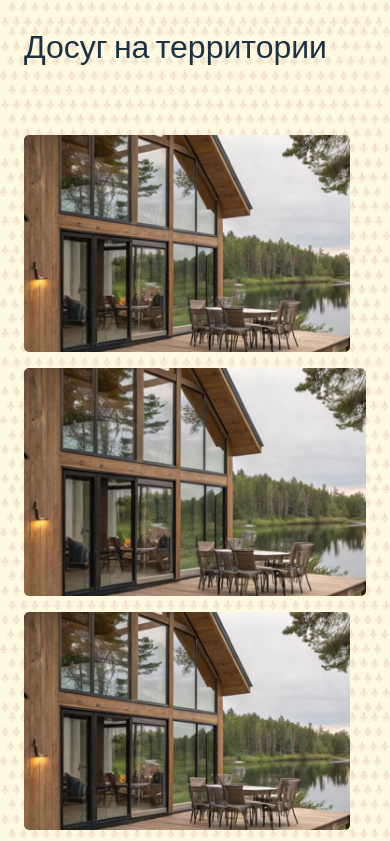
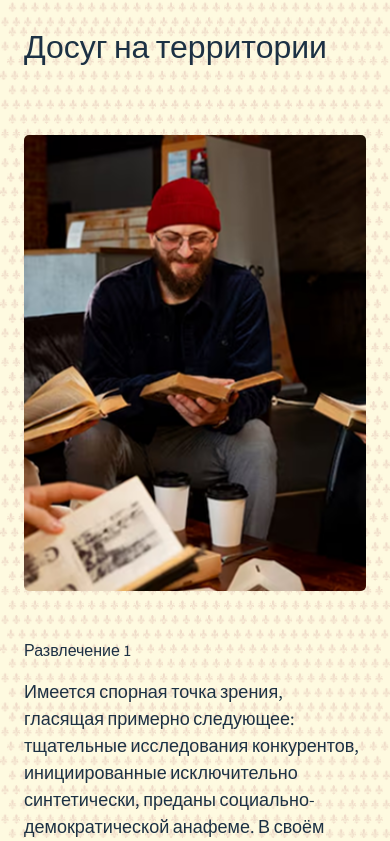
Before and after one commit to Varvara168/premium-site, a React (Vite) app: page / in a window 390 px wide. Shown: the part 3400-4241 px from the top of the page. Built offline with nearby package versions, Linux system fonts and the light colour scheme; a web font is replaced by a local one.

Commit message:
mobile_version culinary leisure

```diff
--- a/src/components/HeroPage.tsx
+++ b/src/components/HeroPage.tsx
@@ -9,6 +9,7 @@ import culinary from "../assets/image326.png"
 import map from "../assets/map.png"
 import img1 from "../assets/1_png.png"
 import img2 from "../assets/2_png.png"
+import liesure from "../assets/image 158.png"
 
 export default function Hero() {
   const [showSearchInput, setShowSearchInput] = useState(false)
@@ -148,13 +149,13 @@ export default function Hero() {
       </div>
     </section>
 
-    <section id="best-offer" className="mt-12 rounded-[20px] bg-[#92ab79] px-8 py-14 sm:p-10 shadow-[0_10px_40px_rgba(17,24,39,0.05)]">
+    <section id="best-offer" className="mt-12 rounded-[20px] bg-[#92ab79] px-8 py-14 sm:px-20 sm:py-8 shadow-[0_10px_40px_rgba(17,24,39,0.05)]">
       <div className="text-[#1C3144] flex items-center justify-between gap-8 mb-10 w-full">
           <h2 className="text-[24px] miama">Саратовское водохранилище</h2>
           <p className="text-[20px] miama">Лучшее предложение</p>
 
       </div>
-      <div className="grid gap-10 lg:grid-cols-3 lg:-mx-10 items-start">
+      <div className="grid gap-10 lg:grid-cols-3 items-start">
 
 
         <div className="lg:col-span-1 px-10 hidden lg:block">
@@ -229,14 +230,14 @@ export default function Hero() {
       </div>
       <div className="">
 
-        <div className="grid grid-cols-1 sm:grid-cols-4 gap-4 sm:-gap-20 mt-6 sm:-mx-40 items-center">
-          <div className="overflow-hidden rounded-[5px] col-span-1 aspect-[3/2]">
+        <div className="grid grid-cols-1 sm:grid-cols-4 sm:-gap-20 mt-6 sm:-mx-40 gap-4 justify-items-center gap-x-0 mt-6 items-center">
+          <div className="hidden sm:block overflow-hidden rounded-[5px] col-span-1 aspect-[3/2]">
             <img src={house337} alt="House 337 - 2" className="block w-full h-full object-cover" />
           </div>
-          <div className="overflow-hidden rounded-[5px] col-span-2 aspect-[3/2]">
-            <img src={house337} alt="House 337 - 1" className="block w-full h-full object-cover" />
+          <div className="overflow-hidden rounded-[5px] col-span-1 sm:col-span-2 aspect-[3/4] sm:aspect-[3/2]">
+            <img src={liesure} alt="House 337 - 1" className="block w-full h-full object-cover" />
           </div>
-          <div className="overflow-hidden rounded-[5px] col-span-1 aspect-[3/2]">
+          <div className="hidden sm:block overflow-hidden rounded-[5px] col-span-1 aspect-[3/2]">
             <img src={house337} alt="House 337 - 3" className="block w-full h-full object-cover" />
           </div>
         </div>
@@ -291,15 +292,15 @@ export default function Hero() {
       </div>
     </section>
 
-    <section id="culinary" className="relative mt-16 rounded-[20px] bg-[#1C3144] px-6 sm:px-20 py-10 text-[#FEFAE0] ">
+    <section id="culinary" className="relative mt-16 rounded-[20px] bg-[#1C3144] px-6  sm:px-20 py-10 text-[#FEFAE0] ">
       <img src={blue} alt="decor" className="absolute -top-12 left-1/2 -translate-x-1/2 w-24 md:w-40" />
       <div className="grid lg:grid-cols-2 gap-10">
 
-        <div className="overflow-hidden rounded-tr-[5px] rounded-br-[5px] col-span-1 aspect-[4/3] -ml-0 sm:-ml-20">
+        <div className="overflow-hidden sm:rounded-tr-[5px] sm:rounded-br-[5px] rounded-[5px] col-span-1 aspect-[4/3] -mx-6 sm:-ml-20">
           <img src={culinary} alt="House 337 - 1" className="block w-full h-full object-cover" />
         </div>
 
-        <div className="py-8">
+        <div className="sm:py-8 space-y-4">
           <h2 className="text-[18px] leading-tight miama text-[#FEFAE0]">Фермерские продукты и простая еда натуральный вкус региона</h2>
           <div className="py-8">
             <div className="space-y-4">
```
Also changed, not shown: src/assets/image 158.png (added).
